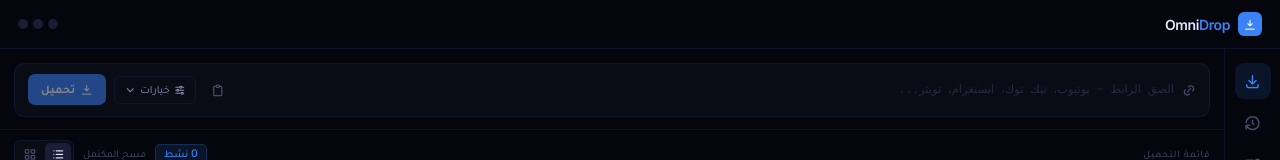
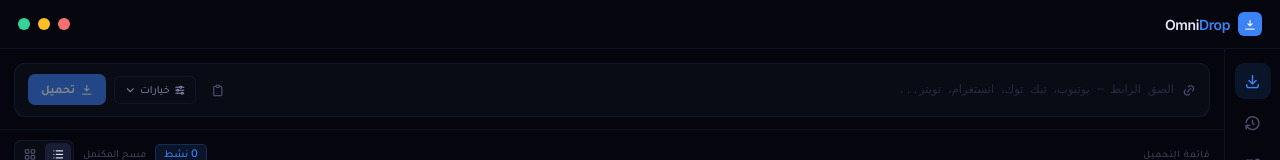
Before and after one commit to Abdelkhaleq-Me/OmniDrop, a React (Vite) app: page / in a window 1280 px wide. Shown: the top 160 px of the page. Built offline with nearby package versions, Linux system fonts and the light colour scheme.

Commit message:
feat: implement frameless window decorations and fully functional custom glassmorphic titlebar controls

```diff
--- a/src-tauri/tauri.conf.json
+++ b/src-tauri/tauri.conf.json
@@ -16,7 +16,8 @@
         "width": 960,
         "height": 680,
         "resizable": true,
-        "center": true
+        "center": true,
+        "decorations": false
       }
     ],
     "security": {
--- a/src/App.css
+++ b/src/App.css
@@ -70,23 +70,27 @@ body[dir="rtl"] {
   overflow: hidden;
 }
 
-/* Topbar */
+/* Topbar dragging and window controls */
 .tb {
+  -webkit-app-region: drag;
   display: flex;
   align-items: center;
   justify-content: space-between;
   padding: 12px 18px;
   border-bottom: 0.5px solid var(--bd);
   flex-shrink: 0;
+  background: var(--bg0);
 }
 
 .logo {
+  -webkit-app-region: no-drag;
   display: flex;
   align-items: center;
   gap: 8px;
 }
 
 .lm {
+  -webkit-app-region: no-drag;
   width: 24px;
   height: 24px;
   border-radius: 6px;
@@ -102,6 +106,7 @@ body[dir="rtl"] {
 }
 
 .ln {
+  -webkit-app-region: no-drag;
   font-size: 14px;
   font-weight: 600;
   letter-spacing: -.4px;
@@ -114,15 +119,65 @@ body[dir="rtl"] {
 }
 
 .wc {
-  display: flex;
-  gap: 5px;
+  -webkit-app-region: no-drag;
+  display: flex;
+  gap: 8px;
+  align-items: center;
 }
 
 .wd {
-  width: 10px;
-  height: 10px;
+  width: 12px;
+  height: 12px;
   border-radius: 50%;
-  background: var(--bg4);
+  display: flex;
+  align-items: center;
+  justify-content: center;
+  cursor: pointer;
+  transition: all 0.16s ease;
+  position: relative;
+  border: none;
+  background: none;
+  padding: 0;
+  outline: none;
+}
+
+.wd i {
+  font-size: 7px;
+  color: rgba(5, 6, 13, 0.7);
+  opacity: 0;
+  transition: opacity 0.14s;
+  pointer-events: none;
+}
+
+.wc:hover .wd i {
+  opacity: 1;
+}
+
+/* Close button - red dot */
+.wd.cls {
+  background: #f87171;
+}
+.wd.cls:hover {
+  background: #ef4444;
+  box-shadow: 0 0 8px rgba(239, 68, 68, 0.4);
+}
+
+/* Minimize button - yellow dot */
+.wd.min {
+  background: #fbbf24;
+}
+.wd.min:hover {
+  background: #f59e0b;
+  box-shadow: 0 0 8px rgba(245, 158, 11, 0.4);
+}
+
+/* Maximize button - green dot */
+.wd.max {
+  background: #34d399;
+}
+.wd.max:hover {
+  background: #10b981;
+  box-shadow: 0 0 8px rgba(16, 185, 129, 0.4);
 }
 
 /* Main Area */
--- a/src/App.tsx
+++ b/src/App.tsx
@@ -1,6 +1,7 @@
 import { useState, useEffect } from "react";
 import { invoke } from "@tauri-apps/api/core";
 import { listen } from "@tauri-apps/api/event";
+import { getCurrentWindow } from "@tauri-apps/api/window";
 import "./App.css";
 
 import {
@@ -185,8 +186,35 @@ function App() {
   const [selectedPlaylistIds, setSelectedPlaylistIds] = useState<Set<number>>(new Set([0, 2, 5]));
   const [playlistSearch, setPlaylistSearch] = useState<string>("");
 
-  // Toasts
   const [toasts, setToasts] = useState<Array<{ id: string; message: string; type: "success" | "error" | "info" }>>([]);
+
+  // Window controls
+  const handleMinimize = async () => {
+    try {
+      const win = getCurrentWindow();
+      await win.minimize();
+    } catch (e) {
+      console.error("Error minimizing window:", e);
+    }
+  };
+
+  const handleToggleMaximize = async () => {
+    try {
+      const win = getCurrentWindow();
+      await win.toggleMaximize();
+    } catch (e) {
+      console.error("Error maximizing window:", e);
+    }
+  };
+
+  const handleClose = async () => {
+    try {
+      const win = getCurrentWindow();
+      await win.close();
+    } catch (e) {
+      console.error("Error closing window:", e);
+    }
+  };
 
   // Auto direction
   useEffect(() => {
@@ -508,7 +536,17 @@ function App() {
           <div className="lm"><i className="ti ti-arrow-bar-to-down"></i></div>
           <span className="ln">Omni<em>Drop</em></span>
         </div>
-        <div className="wc"><div className="wd"></div><div className="wd"></div><div className="wd"></div></div>
+        <div className="wc">
+          <button className="wd cls" onClick={handleClose} aria-label="Close" title={lang === "ar" ? "إغلاق" : "Close"}>
+            <i className="ti ti-x"></i>
+          </button>
+          <button className="wd min" onClick={handleMinimize} aria-label="Minimize" title={lang === "ar" ? "تصغير" : "Minimize"}>
+            <i className="ti ti-minus"></i>
+          </button>
+          <button className="wd max" onClick={handleToggleMaximize} aria-label="Maximize" title={lang === "ar" ? "تكبير" : "Maximize"}>
+            <i className="ti ti-square"></i>
+          </button>
+        </div>
       </div>
 
       <div className="main">
```
